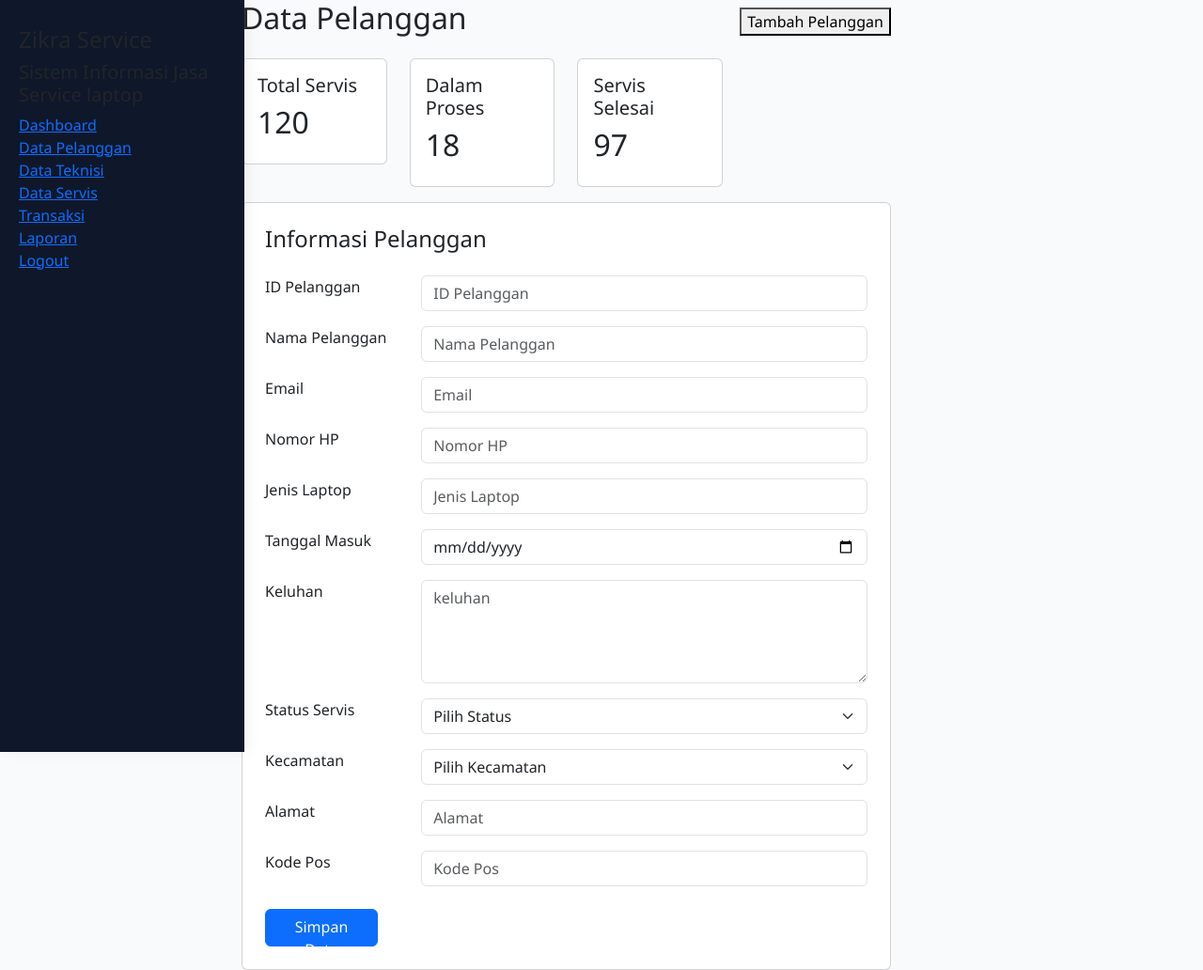
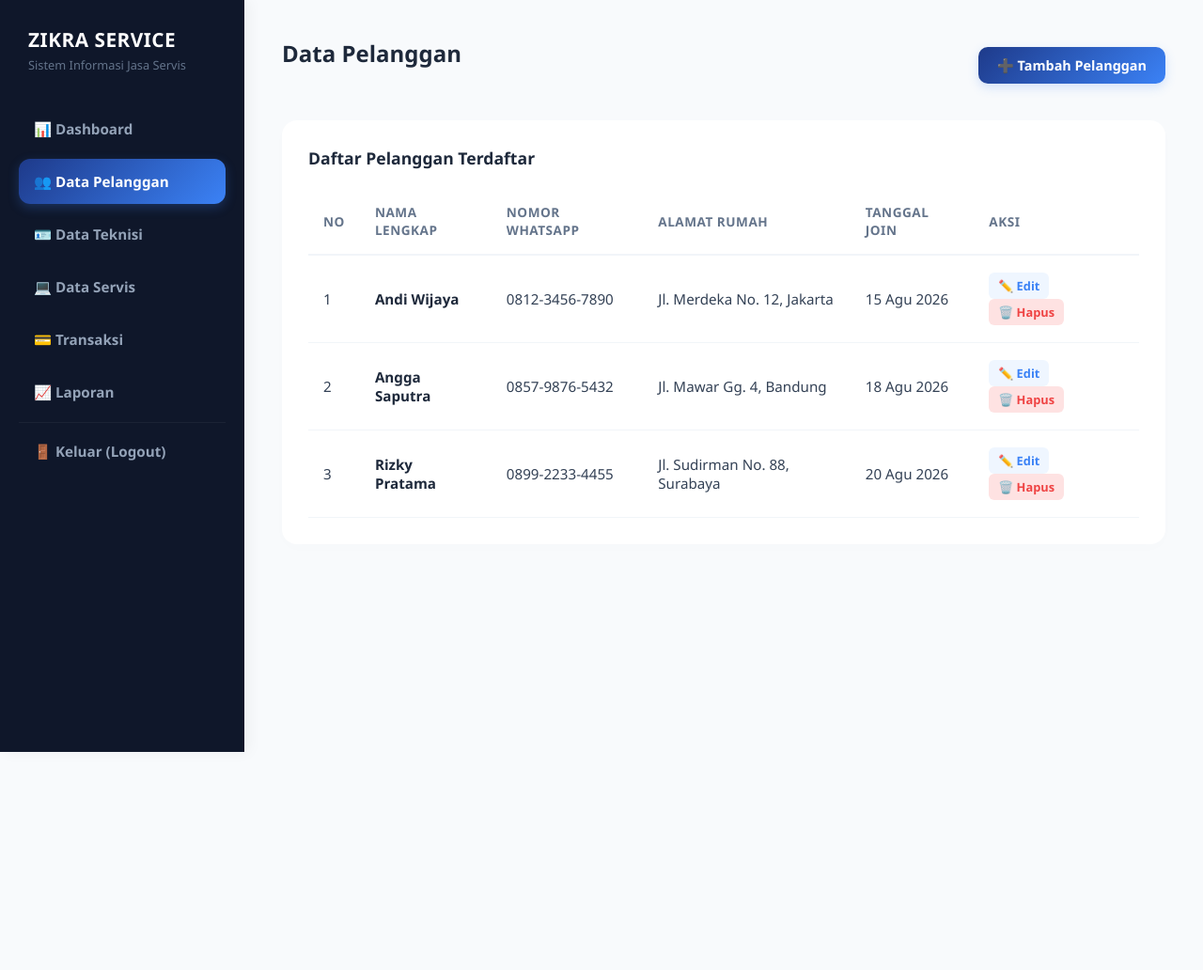
Before and after one commit to zikraariansyah-alt/servis-laptop, a plain HTML site: page pages/pelanggan.html in a window 1280 px wide. Shown: the top 1032 px of the page at 94% size. After the commit the page ends 800 px from the top, so only its background shows below. Drawn offline with nearby package versions, Linux system fonts and the light colour scheme; files that its build step writes are made by us from their sources; grey boxes are pictures that could not be loaded.

Commit message:
update pelanggan

```diff
--- a/pages/pelanggan.html
+++ b/pages/pelanggan.html
@@ -1,262 +1,98 @@
 <!DOCTYPE html>
 <html lang="id">
+
 <head>
-<meta charset="UTF-8">
-<meta name="viewport" content="width=device-width, initial-scale=1">
+    <meta charset="UTF-8">
+    <meta name="viewport" content="width=device-width, initial-scale=1.0">
+    <title>Data Pelanggan - Zikra Service Laptop</title>
+    <!-- Keluar folder dulu (../) baru panggil style.css -->
+    <link rel="stylesheet" href="../style.css">
+</head>
 
-<title>Data Pelanggan</title>
-
-<link href="https://cdn.jsdelivr.net/npm/bootstrap@5.3.3/dist/css/bootstrap.min.css" rel="stylesheet">
-
-<link rel="stylesheet"
-href="https://cdn.jsdelivr.net/npm/bootstrap-icons@1.11.3/font/bootstrap-icons.min.css">
-
-<link rel="stylesheet" href="style.css">
-
-</head>
 <body>
 
-<div class="sidebar">
+    <!-- 1. Bagian Menu Sidebar Kiri -->
+    <div class="sidebar">
+        <div class="sidebar-brand">
+            <h4>ZIKRA SERVICE</h4>
+            <p>Sistem Informasi Jasa Servis</p>
+        </div>
+        <div class="nav-menu">
+            <!-- Pindah kelas 'active' ke Data Pelanggan karena halaman ini yang sedang dibuka -->
+            <a class="nav-link" href="dashboard.html">📊 Dashboard</a>
+            <a class="nav-link active" href="pelanggan.html">👥 Data Pelanggan</a>
+            <a class="nav-link" href="teknisi.html">🪪 Data Teknisi</a>
+            <a class="nav-link" href="servis.html">💻 Data Servis</a>
+            <a class="nav-link" href="transaksi.html">💳 Transaksi</a>
+            <a class="nav-link" href="laporan.html">📈 Laporan</a>
+            <a class="nav-link nav-link-logout" href="../index.html">🚪 Keluar (Logout)</a>
+        </div>
+    </div>
 
-    <h4>Zikra Service</h4>
-    <h5>Sistem Informasi Jasa Service laptop</h5>
+    <!-- 2. Bagian Konten Kanan -->
+    <div class="main-content">
 
-    <a href="index.html">Dashboard</a>
-    <a href="pelanggan.html">Data Pelanggan</a>
-    <a href="teknisi.html">Data Teknisi</a>
-    <a href="servis.html">Data Servis</a>
-    <a href="transaksi.html">Transaksi</a>
-    <a href="laporan.html">Laporan</a>
-    <a href="login.html">Logout</a>
-
-</div>
-
-<!-- Topbar -->
-<div class="topbar">
-
-    <input
-        type="text"
-        class="form-control search-box"
-        placeholder="Cari Servis">
-
-    <div class="topbar-right">
-
-        <div class="notification">
-
-            <i class="bi bi-bell"></i>
-
-            <span class="badge-custom">
-                4
-            </span>
-
+        <!-- Judul Halaman dan Tombol Tambah Data -->
+        <div class="content-header">
+            <h2>Data Pelanggan</h2>
+            <a href="#" class="btn-primary-custom">➕ Tambah Pelanggan</a>
         </div>
 
-        <img
-            src="https://i.pravatar.cc/100"
-            class="profile-img">
-
-    </div>
-
-</div>
-
-<!-- Content -->
-<div class="content">
-    <div class="d-flex justify-content-between align-items-center">
-
-        <h2 class="mb-4">Data Pelanggan</h2>
-     <button class="btn-primary-custom mb-3">
-            Tambah Pelanggan
-        </button>
-    </div>
-
-    <div class="row">
-
-        <div class="col-md-3 mb-3">
-            <div class="card p-3">
-                <h5>Total Servis</h5>
-                <h2>120</h2>
-            </div>
-        </div>
-
-        <div class="col-md-3 mb-3">
-            <div class="card p-3">
-                <h5>Dalam Proses</h5>
-                <h2>18</h2>
-            </div>
-        </div>
-
-        <div class="col-md-3 mb-3">
-            <div class="card p-3">
-                <h5>Servis Selesai</h5>
-                <h2>97</h2>
+        <!-- Tabel Data Pelanggan -->
+        <div class="table-card">
+            <div class="table-title">Daftar Pelanggan Terdaftar</div>
+            <div class="table-responsive">
+                <table class="table table-hover">
+                    <thead>
+                        <tr>
+                            <th>No</th>
+                            <th>Nama Lengkap</th>
+                            <th>Nomor WhatsApp</th>
+                            <th>Alamat Rumah</th>
+                            <th>Tanggal Join</th>
+                            <th>Aksi</th>
+                        </tr>
+                    </thead>
+                    <tbody>
+                        <tr>
+                            <td>1</td>
+                            <td style="font-weight: 600; color: #1e293b;">Andi Wijaya</td>
+                            <td>0812-3456-7890</td>
+                            <td>Jl. Merdeka No. 12, Jakarta</td>
+                            <td>15 Agu 2026</td>
+                            <td>
+                                <a href="#" class="btn-action btn-edit">✏️ Edit</a>
+                                <a href="#" class="btn-action btn-delete">🗑️ Hapus</a>
+                            </td>
+                        </tr>
+                        <tr>
+                            <td>2</td>
+                            <td style="font-weight: 600; color: #1e293b;">Angga Saputra</td>
+                            <td>0857-9876-5432</td>
+                            <td>Jl. Mawar Gg. 4, Bandung</td>
+                            <td>18 Agu 2026</td>
+                            <td>
+                                <a href="#" class="btn-action btn-edit">✏️ Edit</a>
+                                <a href="#" class="btn-action btn-delete">🗑️ Hapus</a>
+                            </td>
+                        </tr>
+                        <tr>
+                            <td>3</td>
+                            <td style="font-weight: 600; color: #1e293b;">Rizky Pratama</td>
+                            <td>0899-2233-4455</td>
+                            <td>Jl. Sudirman No. 88, Surabaya</td>
+                            <td>20 Agu 2026</td>
+                            <td>
+                                <a href="#" class="btn-action btn-edit">✏️ Edit</a>
+                                <a href="#" class="btn-action btn-delete">🗑️ Hapus</a>
+                            </td>
+                        </tr>
+                    </tbody>
+                </table>
             </div>
         </div>
     </div>
 
-<div class="card p-4 mb-4">
+</body>
 
-    <h4 class="mb-4">Informasi Pelanggan</h4>
-
-    <div class="row mb-3">
-        <label class="col-md-3">ID Pelanggan</label>
-        <div class="col-md-9">
-            <input type="text" class="form-control" placeholder="ID Pelanggan">
-        </div>
-    </div>
-
-    <div class="row mb-3">
-        <label class="col-md-3">Nama Pelanggan</label>
-        <div class="col-md-9">
-            <input type="text" class="form-control" placeholder="Nama Pelanggan">
-        </div>
-    </div>
-
-    <div class="row mb-3">
-        <label class="col-md-3">Email</label>
-        <div class="col-md-9">
-            <input type="email" class="form-control" placeholder="Email">
-        </div>
-    </div>
-
-    <div class="row mb-3">
-        <label class="col-md-3">Nomor HP</label>
-        <div class="col-md-9">
-            <input type="text" class="form-control" placeholder="Nomor HP">
-        </div>
-    </div>
-
-    <div class="row mb-3">
-        <label class="col-md-3">Jenis Laptop</label>
-        <div class="col-md-9">
-            <input type="text" class="form-control" placeholder="Jenis Laptop">
-        </div>
-    </div>
-
-    <div class="row mb-3">
-        <label class="col-md-3">Tanggal Masuk</label>
-        <div class="col-md-9">
-            <input type="date" class="form-control">
-        </div>
-    </div>
-
-    <div class="row mb-3">
-        <label class="col-md-3">Keluhan</label>
-        <div class="col-md-9">
-            <textarea class="form-control" rows="4" placeholder="keluhan"></textarea>
-        </div>
-    </div>
-
-    <div class="row mb-3">
-        <label class="col-md-3">Status Servis</label>
-        <div class="col-md-9">
-            <select class="form-select">
-                <option>Pilih Status</option>
-                <option>Menunggu</option>
-                <option>Proses</option>
-                <option>Selesai</option>
-            </select>
-        </div>
-    </div>
-
-    <div class="row mb-3">
-        <label class="col-md-3">Kecamatan</label>
-        <div class="col-md-9">
-            <select class="form-select">
-                <option>Pilih Kecamatan</option>
-                <option>Lueng Bata</option>
-                <option>Baiturrahman</option>
-                <option>Kuta Alam</option>
-            </select>
-        </div>
-    </div>
-
-    <div class="row mb-3">
-        <label class="col-md-3">Alamat</label>
-        <div class="col-md-9">
-            <input type="text" class="form-control" placeholder="Alamat">
-        </div>
-    </div>
-
-    <div class="row mb-4">
-        <label class="col-md-3">Kode Pos</label>
-        <div class="col-md-9">
-            <input type="text" class="form-control" placeholder="Kode Pos">
-        </div>
-    </div>
-
-    <button class="btn btn-primary" style="width:120px; height:40px;">
-        Simpan Data
-    </button>
-
-<!-- Table -->
-</div>
-    <div class="card p-3">
-        <h5 class="mb-4">Daftar Pelanggan</h5>
-        <table class="table table-bordered = 0">
-            <thead>
-                <tr>
-                    <th>ID Pelanggan</th>
-                    <th>Nama</th>
-                    <th>No.HP</th>
-                    <th>Jenis Laptop</th>
-                    <th>Status</th>
-                    <th>Aksi</th>
-                </tr>
-            </thead>
-
-            <tbody>
-                <tr>
-                    <td>PLG001</td>
-                    <td>Andi</td>
-                    <td>08123456789</td>
-                    <td>Asus X441S</td>
-                    <td>
-                    <span class="status-proses">
-                        Proses
-                        </span>
-                    </td>
-                </tr>
-
-                <tr>
-                    <td>PLG002</td>
-                    <td>Angga</td>
-                    <td>08123456789</td>
-                    <td>Acer Aspire One</td>
-                    <td>
-                    <span class="status-selesai">
-                            Selesai
-                        </span>
-                    </td>
-                </tr>
-
-                <tr>
-                    <td>PLG003</td>
-                    <td>Anto</td>
-                    <td>08123456789</td>
-                    <td>Lenovo Ideapad</td>
-                    <td>
-                    <span class="status-pending">
-                        Pending
-                        </span>
-                    </td>
-                </tr>
-
-                <tr>
-                    <td>PLG004</td>
-                    <td>Rizky</td>
-                    <td>08123456789</td>
-                    <td>Lenovo Ideapad</td>
-                    <td>
-                    <span class="status-pending">
-                        Pending
-                        </span>
-                    </td>
-                </tr>
-            </tbody>
-
-        </table>
-
-    </div>
-</div>
-</body>
 </html>
--- a/style.css
+++ b/style.css
@@ -236,3 +236,43 @@ body {
     color: #3b82f6;
     margin-top: 20px;
 }
+
+/* ==================== HALAMAN DATA PELANGGAN ==================== */
+.content-header {
+    display: flex;
+    justify-content: space-between;
+    align-items: center;
+    margin-bottom: 25px;
+}
+
+.btn-primary-custom {
+    background: linear-gradient(135deg, var(--primary-color) 0%, var(--secondary-color) 100%);
+    color: white;
+    border: none;
+    padding: 10px 20px;
+    border-radius: 10px;
+    font-weight: 600;
+    font-size: 0.9rem;
+    cursor: pointer;
+    text-decoration: none;
+    box-shadow: 0 4px 12px rgba(59, 130, 246, 0.2);
+    transition: all 0.2s ease;
+}
+
+.btn-primary-custom:hover {
+    transform: translateY(-1px);
+    box-shadow: 0 6px 15px rgba(59, 130, 246, 0.3);
+}
+
+.btn-action {
+    padding: 5px 10px;
+    border-radius: 6px;
+    font-size: 0.8rem;
+    font-weight: 600;
+    text-decoration: none;
+    margin-right: 5px;
+    display: inline-block;
+}
+
+.btn-edit { background-color: #eff6ff; color: #3b82f6; }
+.btn-delete { background-color: #fee2e2; color: #ef4444; }
```
